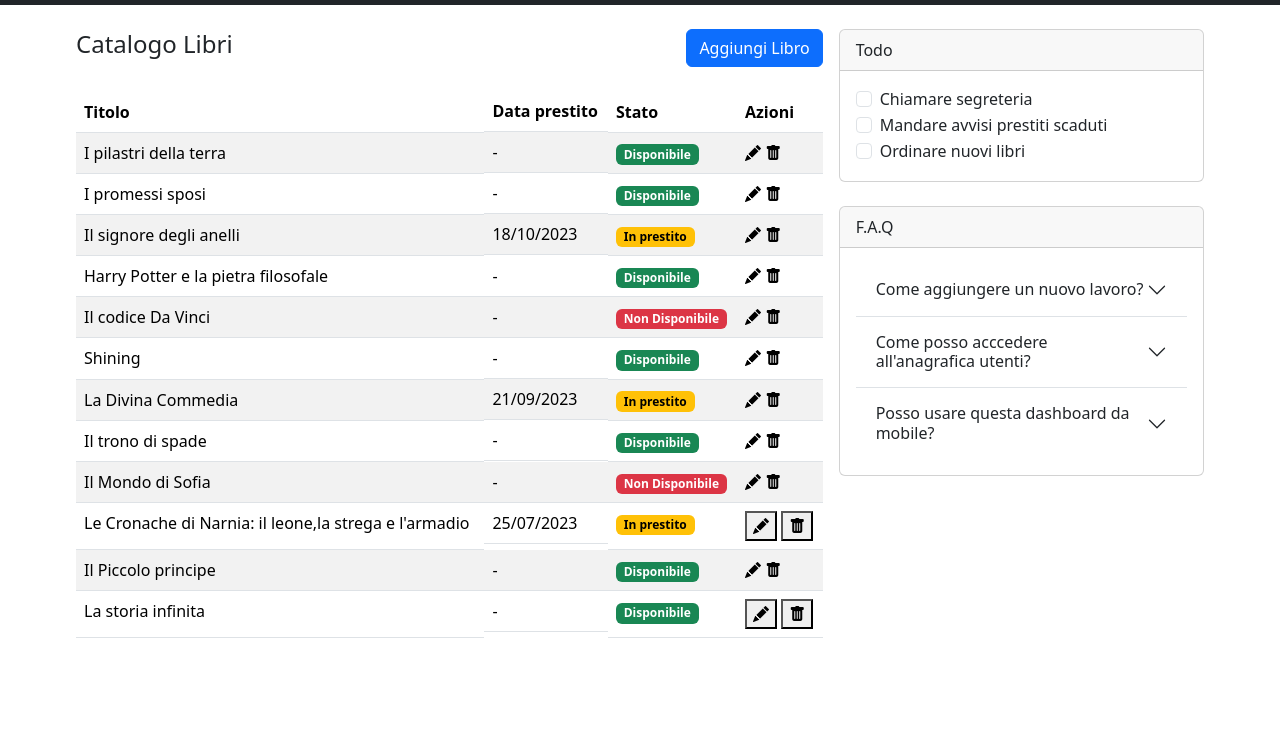
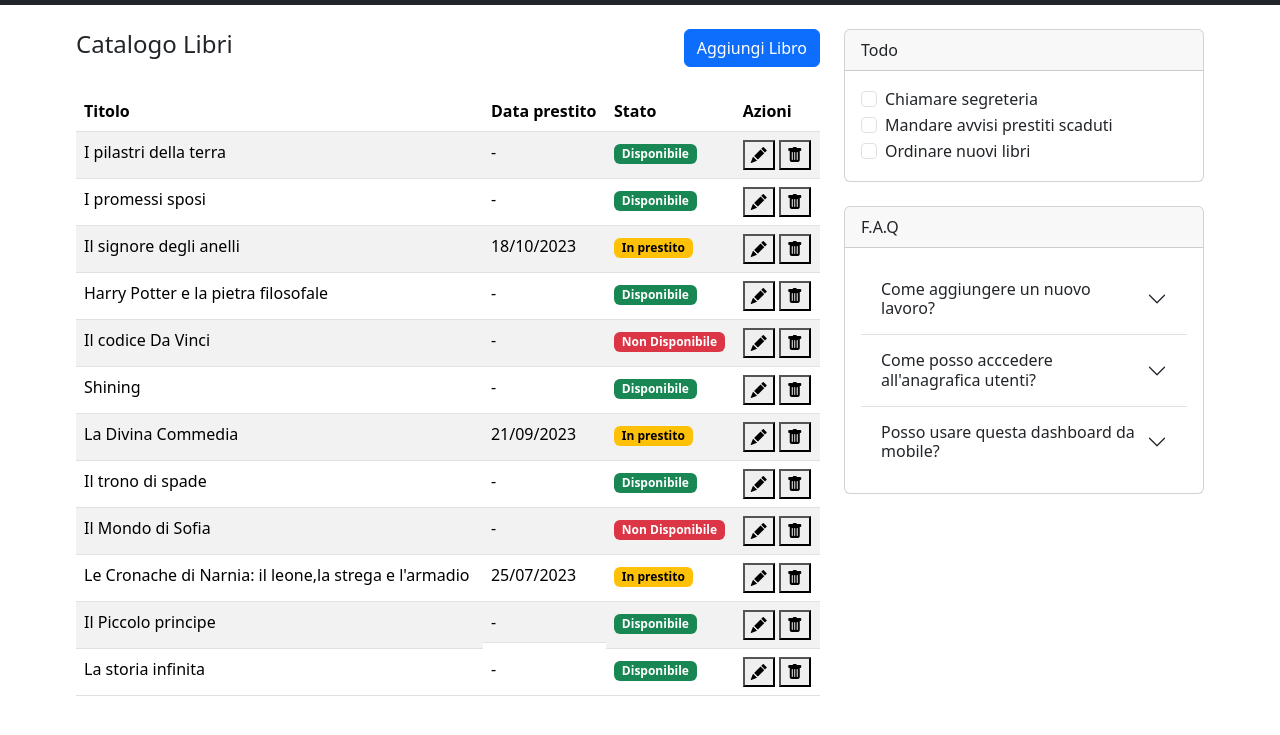
Before and after one commit to Francescovalenti/html-css-bootstrap-dashboard, a plain HTML site: page index.html in a window 1280 px wide. Shown: the part 51-786 px from the top of the page. Drawn offline with nearby package versions, Linux system fonts and the light colour scheme.

Commit message:
feat:finish

```diff
--- a/index.html
+++ b/index.html
@@ -68,7 +68,7 @@
             <!-- fine costruzione titolo -->
             <!-- costruzione tabella principale -->
 
-            <div class="row g-3">
+            <div class="row ">
 
                 <div class="col-lg-8">
                     <div class="d-flex justify-content-between align-items-center mb-4">
@@ -76,11 +76,11 @@
                         <button class="btn btn-primary">Aggiungi Libro</button>
                     </div>
 
-                    <table class="table table-striped my-3">
+                    <table class="table table-striped ">
                         <thead>
                             <tr>
                                 <th>Titolo</th>
-                                <th class="d-none d-md-block">Data prestito</th>
+                                <th class="d-none d-md-table-cell">Data prestito</th>
                                 <th>Stato</th>
                                 <th>Azioni</th>
                             </tr>
@@ -88,69 +88,68 @@
                         <tbody>
                             <tr>
                                 <td>I pilastri della terra</td>
-                                <td class="d-none d-md-block">-</td>
+                                <td class="d-none d-md-table-cell">-</td>
                                 <td><span class="badge text-bg-success">Disponibile</span></td>
                                 <td>
-                                    <i class="bi bi-pencil-fill"></i>
-                                    <i class="bi bi-trash-fill"></i>
+                                    <button class="btn-sm">  <i class="bi bi-pencil-fill"></i></button>
+                                  <button class="btn-sm">  <i class="bi bi-trash-fill"></i></button>
                                 </td>
                             </tr>
                             <tr>
                                 <td>I promessi sposi</td>
-                                <td class="d-none d-md-block">-</td>
+                                <td class="d-none d-md-table-cell">-</td>
                                 <td><span class="badge text-bg-success">Disponibile</span></td>
                                 <td>
-                                    <i class="bi bi-pencil-fill"></i>
-                                    <i class="bi bi-trash-fill"></i>
+                                    <button>  <i class="bi bi-pencil-fill"></i></button>
+                                  <button>  <i class="bi bi-trash-fill"></i></button>
                                 </td>
                             </tr>
                             <tr>
                                 <td>Il signore degli anelli</td>
-                                <td class="d-none d-md-block">18/10/2023</td>
+                                <td class="d-none d-md-table-cell">18/10/2023</td>
                                 <td><span class="badge text-bg-warning">In prestito</span></td>
                                 <td>
-                                    <i class="bi bi-pencil-fill"></i>
-                                    <i class="bi bi-trash-fill"></i>
-
+                                    <button>  <i class="bi bi-pencil-fill"></i></button>
+                                    <button>  <i class="bi bi-trash-fill"></i></button>
                                 </td>
                             </tr>
                             <tr>
                                 <td>Harry Potter e la pietra filosofale</td>
-                                <td class="d-none d-md-block">-</td>
+                                <td class="d-none d-md-table-cell">-</td>
                                 <td><span class="badge text-bg-success">Disponibile</span></td>
                                 <td>
-                                    <i class="bi bi-pencil-fill"></i>
-                                    <i class="bi bi-trash-fill"></i>
+                                    <button>  <i class="bi bi-pencil-fill"></i></button>
+                                    <button>  <i class="bi bi-trash-fill"></i></button>
                                 </td>
                             </tr>
                             <tr>
                                 <td>Il codice Da Vinci</td>
-                                <td class="d-none d-md-block">-</td>
+                                <td class="d-none d-md-table-cell">-</td>
                                 <td><span class="badge text-bg-danger">Non Disponibile</span></td>
                                 <td>
-                                    <i class="bi bi-pencil-fill"></i>
-                                    <i class="bi bi-trash-fill"></i>
+                                    <button>  <i class="bi bi-pencil-fill"></i></button>
+                                  <button>  <i class="bi bi-trash-fill"></i></button>
 
                                 </td>
                             </tr>
                             <tr>
                                 <td>Shining</td>
-                                <td class="d-none d-md-block">-</td>
+                                <td class="d-none d-md-table-cell">-</td>
                                 <td><span class="badge text-bg-success">Disponibile</span></td>
                                 <td>
-                                    <i class="bi bi-pencil-fill"></i>
-                                    <i class="bi bi-trash-fill"></i>
+                                  <button>  <i class="bi bi-pencil-fill"></i></button>
+                                  <button>  <i class="bi bi-trash-fill"></i></button>
                                 </td>
 
                             </tr>
 
                             <tr>
                                 <td>La Divina Commedia</td>
-                                <td class="d-none d-md-block"> 21/09/2023</td>
+                                <td class="d-none d-md-table-cell"> 21/09/2023</td>
                                 <td><span class="badge text-bg-warning">In prestito</span></td>
                                 <td>
-                                    <i class="bi bi-pencil-fill"></i>
-                                    <i class="bi bi-trash-fill"></i>
+                                    <button>  <i class="bi bi-pencil-fill"></i></button>
+                                    <button>  <i class="bi bi-trash-fill"></i></button>
                                 </td>
 
 
@@ -159,26 +158,28 @@
                             </tr>
                             <tr>
                                 <td>Il trono di spade</td>
-                                <td class="d-none d-md-block">-</td>
+                                <td class="d-none d-md-table-cell">-</td>
                                 <td><span class="badge text-bg-success">Disponibile</span></td>
-                                <td><i class="bi bi-pencil-fill"></i>
-                                    <i class="bi bi-trash-fill"></i>
+                                <td>
+                                    <button>  <i class="bi bi-pencil-fill"></i></button>
+                                    <button>  <i class="bi bi-trash-fill"></i></button>
                                 </td>
 
                             </tr>
                             <tr>
                                 <td> Il Mondo di Sofia</td>
-                                <td class="d-none d-md-block">-</td>
+                                <td class="d-none d-md-table-cell">-</td>
                                 <td><span class="badge text-bg-danger">Non Disponibile</span></td>
-                                <td><i class="bi bi-pencil-fill"></i>
-                                    <i class="bi bi-trash-fill"></i>
+                                <td>
+                                    <button>  <i class="bi bi-pencil-fill"></i></button>
+                                    <button>  <i class="bi bi-trash-fill"></i></button>
                                 </td>
 
 
                             </tr>
                             <tr>
                                 <td> Le Cronache di Narnia: il leone,la strega e l'armadio </td>
-                                <td class="d-none d-md-block">25/07/2023</td>
+                                <td class="d-none d-md-table-cell">25/07/2023</td>
                                 <td><span class="badge text-bg-warning">In prestito</span></td>
                                 <td>
                                     <button>
@@ -192,14 +193,14 @@
                                 <td class="d-none d-md-block">-</td>
                                 <td><span class="badge text-bg-success">Disponibile</span></td>
                                 <td>
-                                    <i class="bi bi-pencil-fill"></i>
-                                    <i class="bi bi-trash-fill"></i>
+                                    <button> <i class="bi bi-pencil-fill"></i></button>
+                                    <button> <i class="bi bi-trash-fill"></i></button>
                                 </td>
                             </tr>
 
                             <tr>
                                 <td>La storia infinita</td>
-                                <td class="d-none d-md-block">-</td>
+                                <td class="d-none d-md-table-cell">-</td>
                                 <td><span class="badge text-bg-success">Disponibile</span></td>
                                 <td>
                                     <button> <i class="bi bi-pencil-fill"></i></button>
```
